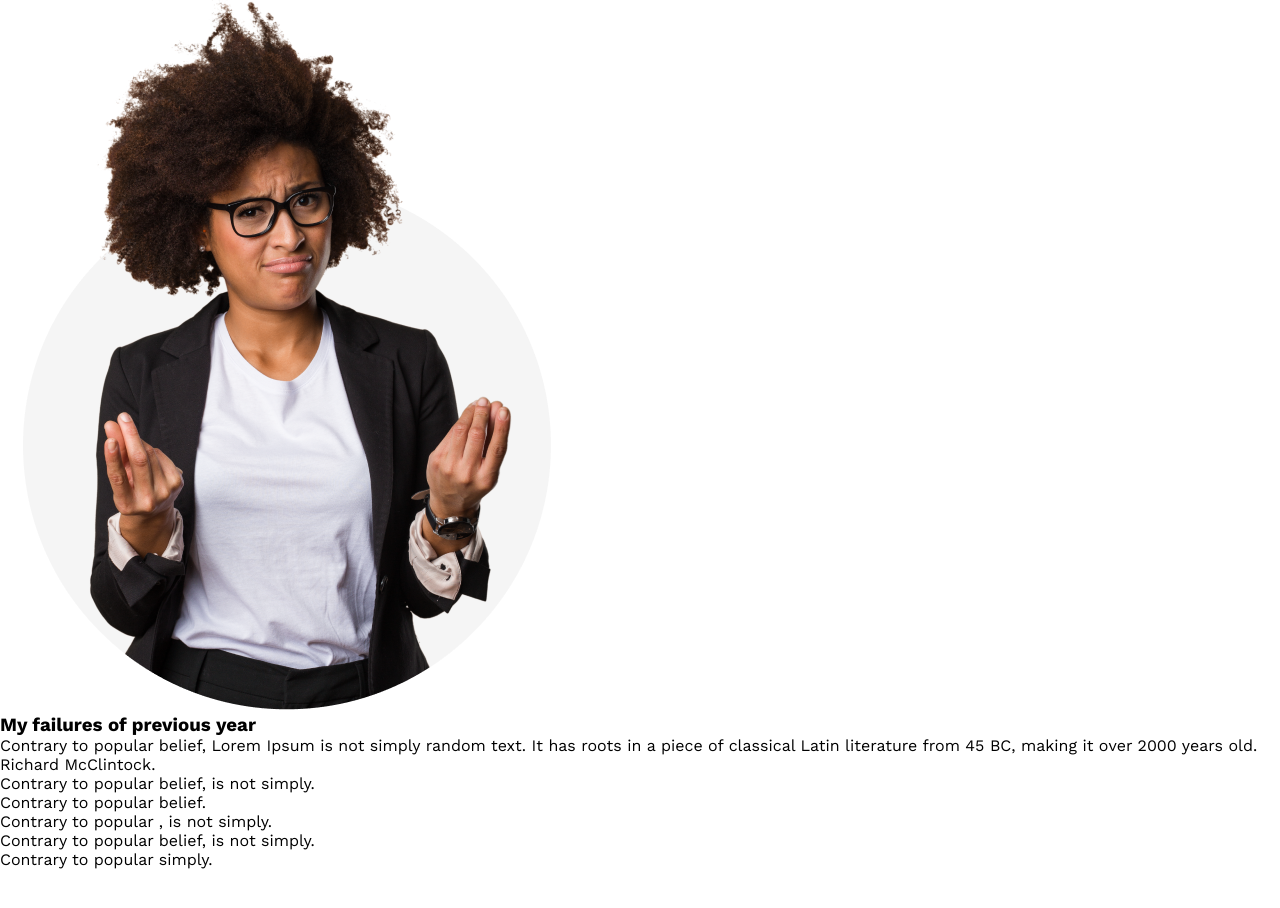
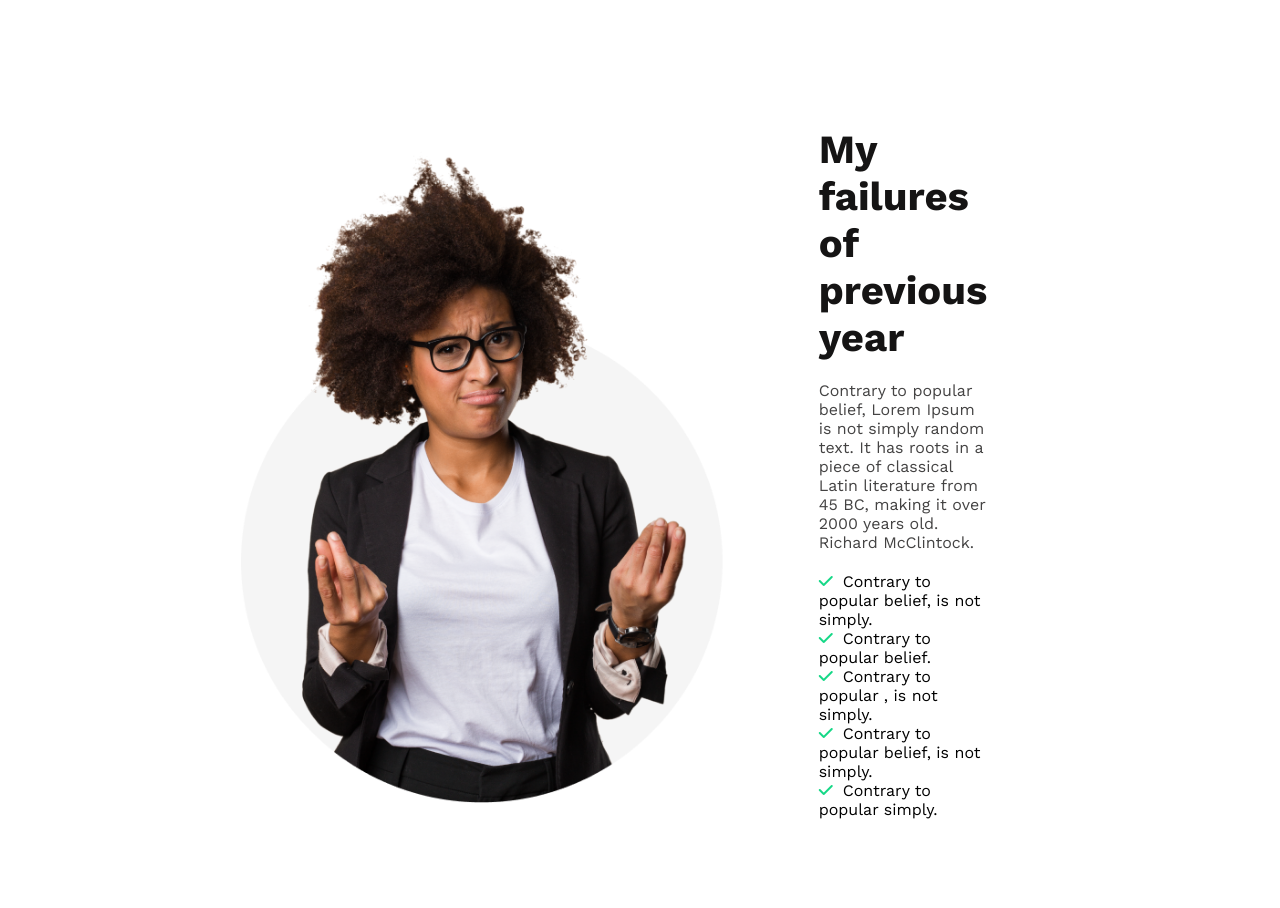
Before and after one commit to sovonbd/all-thinks-are-possible, a plain HTML site: page index.html in a window 1280 px wide. Shown: the part 814-1722 px from the top of the page. Before the commit the page ends 1683 px from the top, so only its background shows below. Drawn offline with nearby package versions, Linux system fonts and the light colour scheme.

Commit message:
previous year section added

```diff
--- a/index.html
+++ b/index.html
@@ -9,6 +9,7 @@
     <link href="https://fonts.googleapis.com/css2?family=Work+Sans:wght@400;700;800&display=swap" rel="stylesheet">
     <title>All Thinks Are Possible</title>
     <link rel="stylesheet" href="./style.css">
+    <script src="https://kit.fontawesome.com/a4d710dd45.js" crossorigin="anonymous"></script>
 </head>
 
 <body>
@@ -27,19 +28,44 @@
     <main>
         <section>
             <div class="previous-year">
-                <img src="./assets/person.png" alt="person-img">
+                <img class="previous-year-img" src="./assets/person.png" alt="person-img">
                 <div class="previous-year-info">
                     <h3 class="previous-year-title">My failures of previous year</h3>
                     <p class="previous-year-desc">
-                        Contrary to popular belief, Lorem Ipsum is not simply random text. It has roots in a piece of classical Latin literature from 45 BC, making it over 2000 years old. Richard McClintock.
+                        Contrary to popular belief, Lorem Ipsum is not simply random text. It has roots in a piece of
+                        classical Latin literature from 45 BC, making it over 2000 years old. Richard McClintock.
                     </p>
                     <ol>
-                        <li>Contrary to popular belief, is not simply.</li>
-                        <li>Contrary to popular belief.</li>
-                        <li>Contrary to popular , is not simply.</li>
-                        <li>Contrary to popular belief, is not simply.</li>
-                        <li>Contrary to popular simply.</li>
+                        <li><i class="fa-solid fa-check li-check"></i>Contrary to popular belief, is not simply.</li>
+                        <li><i class="fa-solid fa-check li-check"></i>Contrary to popular belief.</li>
+                        <li><i class="fa-solid fa-check li-check"></i>Contrary to popular , is not simply.</li>
+                        <li><i class="fa-solid fa-check li-check"></i>Contrary to popular belief, is not simply.</li>
+                        <li><i class="fa-solid fa-check li-check"></i>Contrary to popular simply.</li>
                     </ol>
+                </div>
+            </div>
+        </section>
+        <section>
+            <div class="my-plans">
+                <div class="skill">
+                    <img src="" alt="" class="skill-img">
+                    <h3 class="skill-title"></h3>
+                    <p class="skill-desc"></p>
+                </div>
+                <div class="skill">
+                    <img src="" alt="" class="skill-img">
+                    <h3 class="skill-title"></h3>
+                    <p class="skill-desc"></p>
+                </div>
+                <div class="skill">
+                    <img src="" alt="" class="skill-img">
+                    <h3 class="skill-title"></h3>
+                    <p class="skill-desc"></p>
+                </div>
+                <div class="skill">
+                    <img src="" alt="" class="skill-img">
+                    <h3 class="skill-title"></h3>
+                    <p class="skill-desc"></p>
                 </div>
             </div>
         </section>
--- a/style.css
+++ b/style.css
@@ -28,15 +28,14 @@ body {
 
 .header-sec {
     width: 525px;
-    padding: 216px 230px 0px 780px;
+    padding: 210px 210px 0px 780px;
     color: #FFF;
-
 }
 
 .header-title {
     font-size: 65px;
     font-weight: 700;
-    position:sticky;
+    position: sticky;
 }
 
 .header-desc {
@@ -44,3 +43,39 @@ body {
     font-weight: 400;
     margin: 24px 0px 30px 30px;
 }
+
+/* previous year styles */
+.previous-year {
+    display: flex;
+    justify-content: space-around;
+    align-items: center;
+    gap: 80px;
+    margin: 140px 320px 140px 220px;
+}
+
+.previous-year-img {
+    width: 560px;
+    height: 660px;
+}
+
+.previous-year-title {
+    color: #151414;
+    font-size: 40px;
+    font-weight: 700;
+}
+
+.previous-year-desc {
+    color: #444343;
+    font-size: 16px;
+    font-weight: 400;
+    margin: 20px 0px;
+}
+
+.previous-year-info li{
+    list-style: none;
+}
+
+.li-check{
+    margin-right: 10px;
+    color: #16D887;
+}
```
Lines whose indentation alone changed are shown as unchanged.
